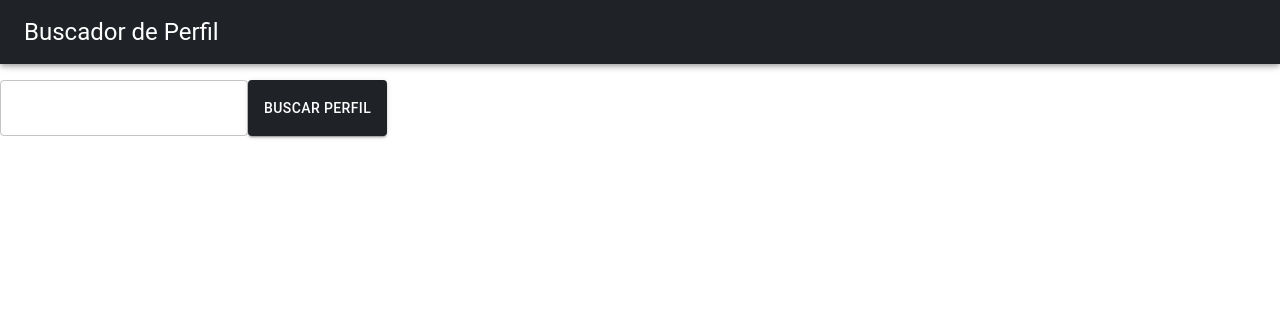
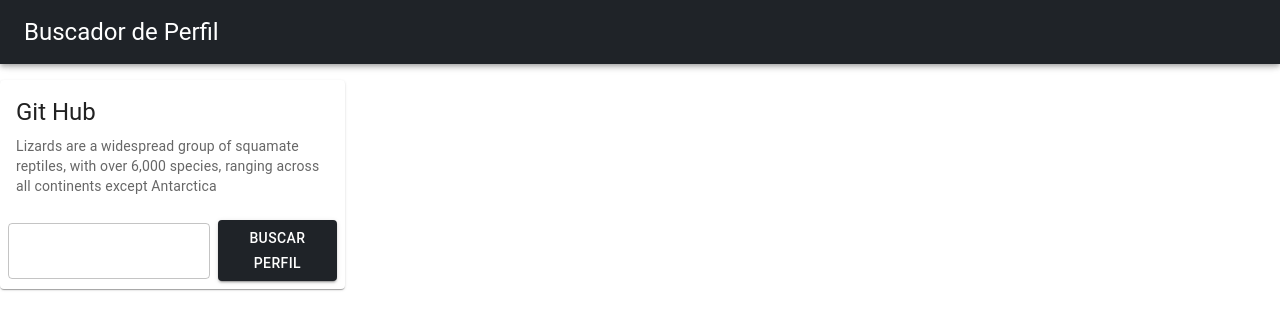
Before and after one commit to Edigleis2022/localizarPerfilReact, a React (Vite) app: page / in a window 1280 px wide. Shown: the top 330 px of the page. Built offline with nearby package versions, Linux system fonts and the light colour scheme.

Commit message:
✨ Adicionar Novas Funções

```diff
--- a/index.html
+++ b/index.html
@@ -4,7 +4,7 @@
     <meta charset="UTF-8" />
     <link rel="icon" type="image/svg+xml" href="/vite.svg" />
     <meta name="viewport" content="width=device-width, initial-scale=1.0" />
-    <title>Vite + React + TS</title>
+    <title>Buscador Git Hub</title>
   </head>
   <body>
     <div id="root"></div>
--- a/package.json
+++ b/package.json
@@ -11,7 +11,7 @@
   "dependencies": {
     "@emotion/react": "^11.10.6",
     "@emotion/styled": "^11.10.6",
-    "@mui/material": "^5.11.16",
+    "@mui/material": "^5.12.1",
     "@tanstack/react-query": "^4.29.1",
     "react": "^18.2.0",
     "react-dom": "^18.2.0"
--- a/src/App.tsx
+++ b/src/App.tsx
@@ -1,4 +1,4 @@
-import { Box, Button, CssBaseline, TextField, useAutocomplete } from "@mui/material"
+import { Box, Button, Card, CardActions, CardContent, CardMedia, CssBaseline, TextField, Typography, useAutocomplete } from "@mui/material"
 import { useQuery } from "@tanstack/react-query"
 import { useRef, useState } from "react"
 import { BaseLayout } from "./Layout/BaseLayout"
@@ -7,9 +7,9 @@
 
 function App() {
 
-const [search, setSearch ] = useState("");
+  const [search, setSearch] = useState("");
   //const inputRef = useRef(null)
-const handleClick = ()=>{
+  const handleClick = () => {
     //const username = inputRef.current
   }
 
@@ -29,8 +29,24 @@
       <Theme>
         <CssBaseline />
         <BaseLayout appBarTitle="Buscador de Perfil">
-          <TextField/>
+          <Card sx={{ maxWidth: 345 }}>
+            <CardMedia
+
+            />
+            <CardContent>
+              <Typography gutterBottom variant="h5" component="div">
+                Git Hub
+              </Typography>
+              <Typography variant="body2" color="text.secondary">
+                Lizards are a widespread group of squamate reptiles, with over 6,000
+                species, ranging across all continents except Antarctica
+              </Typography>
+            </CardContent>
+            <CardActions>
+            <TextField />
               <Button variant="contained" onClick={handleClick}>Buscar Perfil</Button>
+            </CardActions>
+          </Card>
 
         </BaseLayout>
       </Theme>
```
Also changed, not shown: 1 other file (tests, documents, lock files or other folders). Lines whose indentation alone changed are shown as unchanged.
